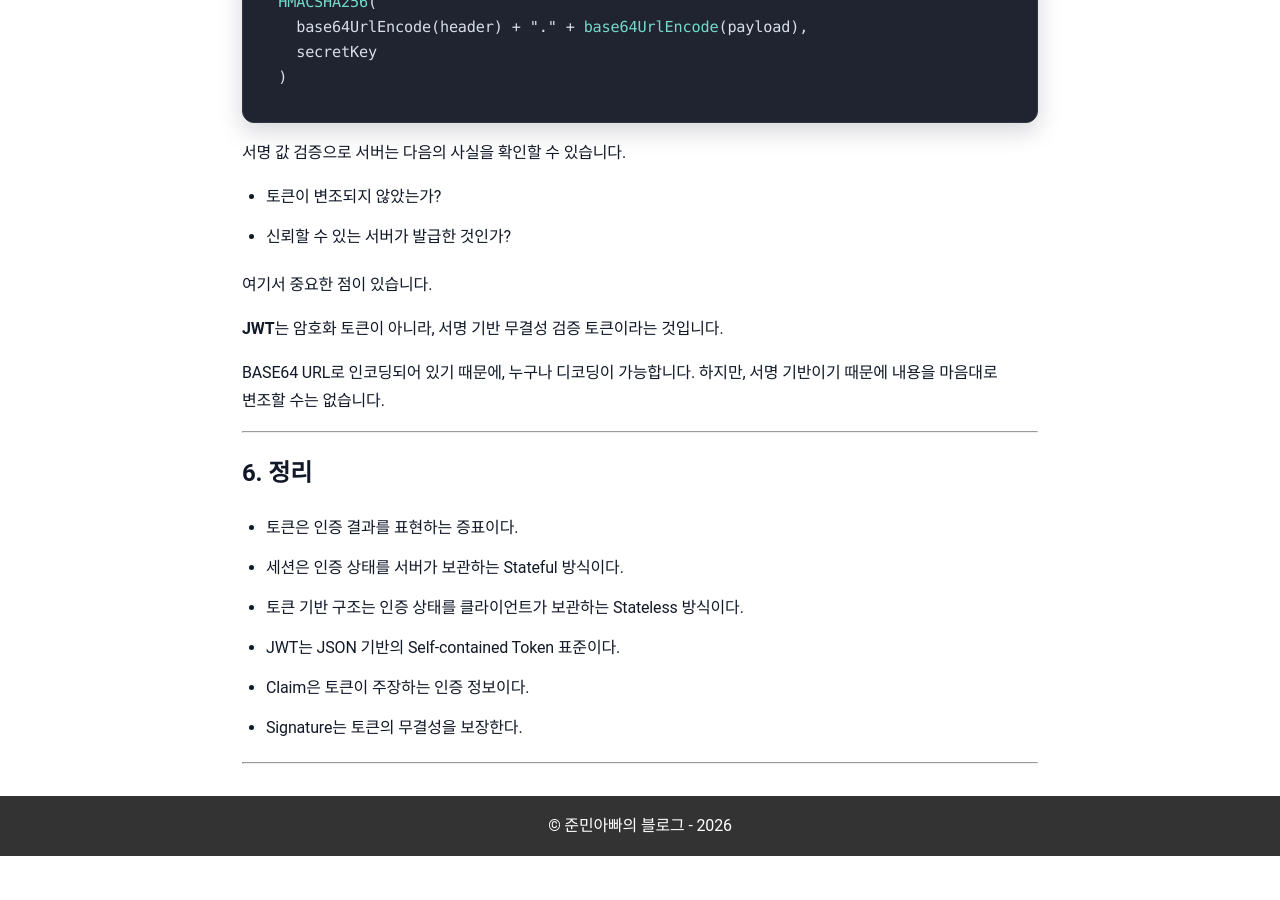
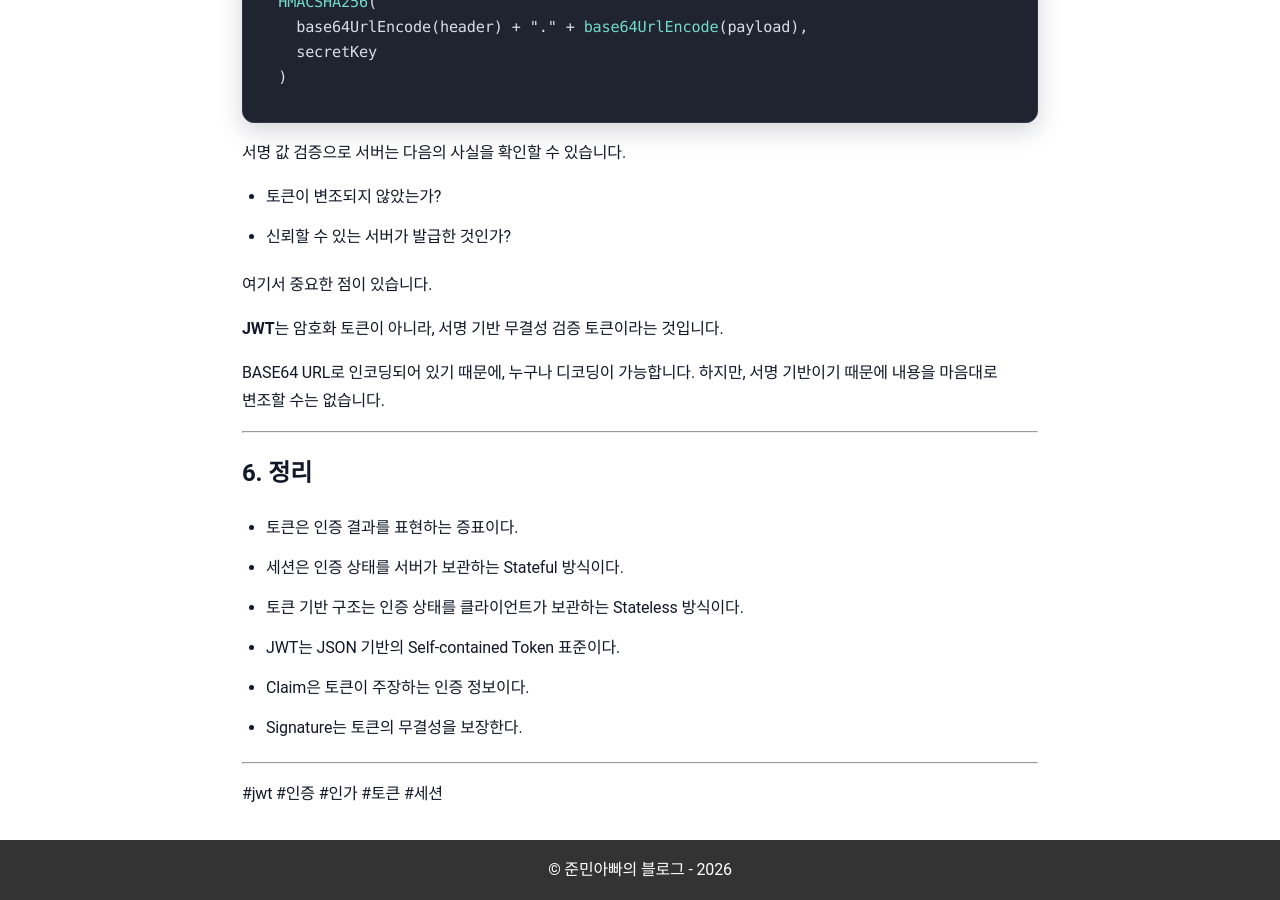
Before and after one commit to sanghoon-lee/sanghoon-lee.github.io, a Jekyll site: the page built from _posts/2026-02-28-JWT.md, in a window 1280 px wide and 900 px high, scrolled down 5008 px. Built offline with Jekyll 4.4.1, drawn with Linux system fonts in a browser that asks for light colours; nearby versions of some CDN libraries; comment, search, counter and statistics services are not loaded; before the commit the page ends 5864 px from its top, so only the background shows below that.

Commit message:
jwt 포스팅 수정

```diff
--- a/_posts/2026-02-28-JWT.md
+++ b/_posts/2026-02-28-JWT.md
@@ -202,3 +202,5 @@ BASE64 URL로 인코딩되어 있기 때문에, 누구나 디코딩이 가능합
 * Signature는 토큰의 무결성을 보장한다.
 
 ---
+
+#jwt #인증 #인가 #토큰 #세션
```
